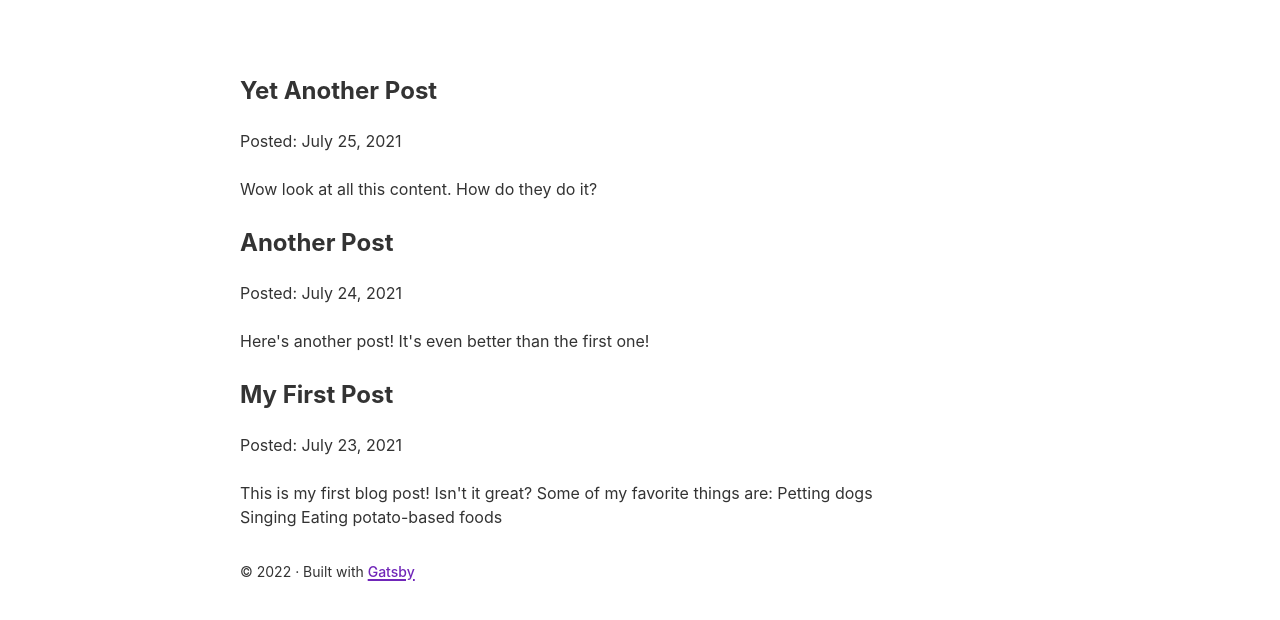
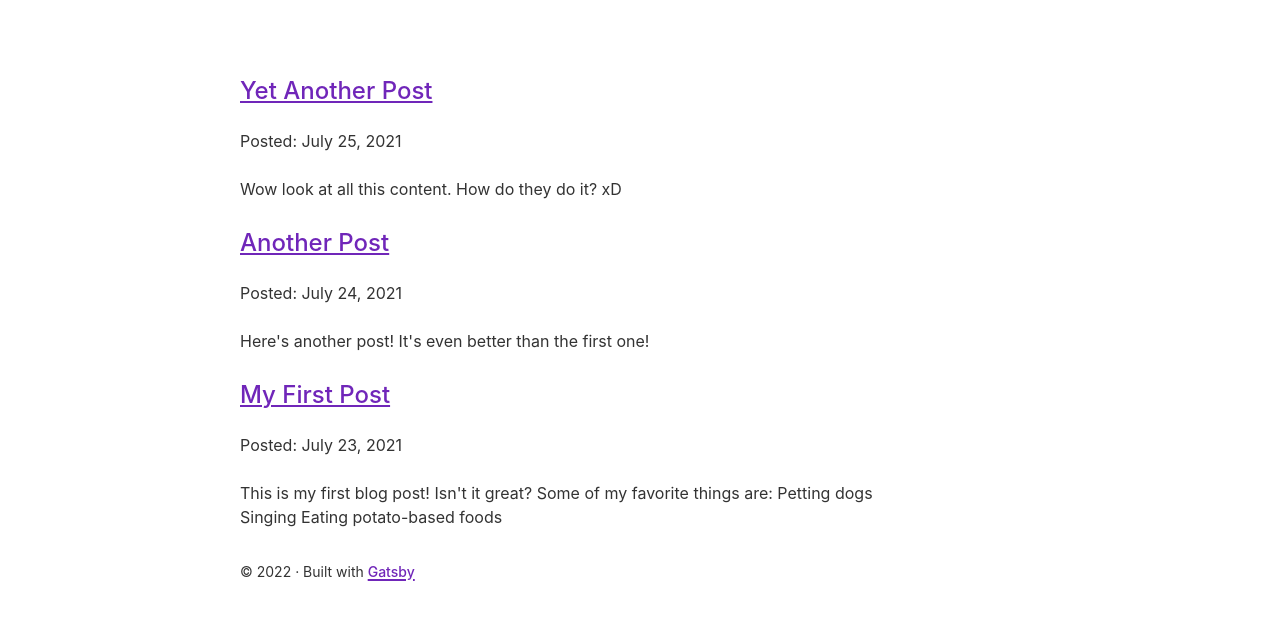
Before and after one commit to mat-hag/gatsby-starter-default, a Gatsby site: page /blog in a window 1280 px wide. Shown: the part 48-668 px from the top of the page. Built offline with nearby package versions, Linux system fonts and the light colour scheme; Gatsby itself is replaced by a stand-in of ours.

Commit message:
blog posts as separate pages

```diff
--- a/blog/yet-another-post.mdx
+++ b/blog/yet-another-post.mdx
@@ -4,4 +4,4 @@
 slug: "yet-another-post"
 ---
 
-Wow look at all this content. How do they do it?
+Wow look at all this content. How do they do it? xD
--- a/src/pages/blog.js
+++ b/src/pages/blog/index.js
@@ -1,14 +1,18 @@
 import * as React from 'react'
-import {graphql} from 'gatsby';
-import Layout from '../components/layout'
-import Seo from '../components/seo'
+import { Link, graphql } from 'gatsby'
+import Layout from '../../components/layout'
+import Seo from '../../components/seo'
 
 const BlogPage = ({data}) => {
   return (
     <Layout pageTitle="My Blog Posts">
 
       {data.allMdx.nodes.map((node) => <article key={node.id}>
-            <h2>{node.frontmatter.title}</h2>
+            <h2>
+              <Link to={`/blog/${node.frontmatter.slug}`}>
+                {node.frontmatter.title}
+              </Link>
+            </h2>
             <p>Posted: {node.frontmatter.date}</p>
             <p>{node.excerpt}</p>
           </article>)}
@@ -29,6 +33,7 @@
         frontmatter {
           date(formatString: "MMMM D, YYYY")
           title
+          slug
         }
         id
         excerpt
```
Also changed, not shown: src/pages/blog/{mdx.frontmatter__slug}.js (added, +28 -0 lines).
